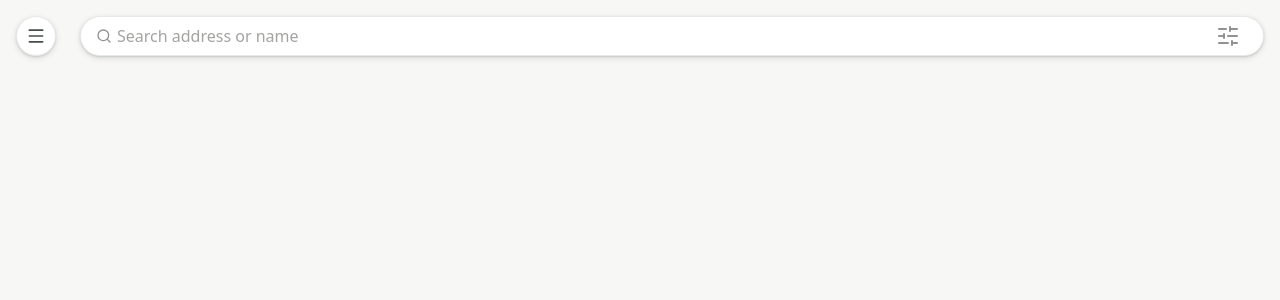
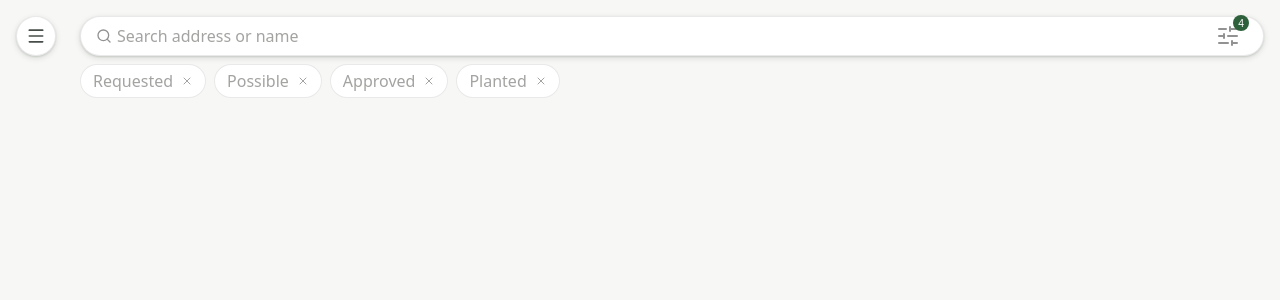
Before and after one commit to Hack4Impact-UMD/sustainable-saratoga, a React (Vite) app in the folder packages/frontend/: page / in a window 1280 px wide. Shown: the top 300 px of the page. Built offline with nearby package versions, Linux system fonts and the light colour scheme; no server answers; sample sign-in values are in the browser's storage; a web font is replaced by a local one; what arktype would draw is missing.

Commit message:
Added the filter chips under the search bar and improved the tailwind

```diff
--- a/packages/frontend/src/components/search/SearchBar.tsx
+++ b/packages/frontend/src/components/search/SearchBar.tsx
@@ -8,6 +8,8 @@ type SearchBarProps = {
   activeFilterCount: number;
   onQueryChange: (query: string) => void;
   onFilterClick: () => void;
+  activeFilters: { id: string; label: string }[];
+  onRemoveFilter: (id: string) => void;
 };
 
 export function SearchBar({
@@ -15,9 +17,13 @@ export function SearchBar({
   activeFilterCount,
   onQueryChange,
   onFilterClick,
+  activeFilters,
+  onRemoveFilter,
+
 }: SearchBarProps) {
-  return (
-    <div className="relative w-full">
+return (
+  <div className="w-full">
+    <div className="relative h-10 w-full">
       <Search
         aria-hidden="true"
         className="pointer-events-none absolute left-4 top-1/2 z-10 size-4 -translate-y-1/2 text-[#929292]"
@@ -30,7 +36,6 @@ export function SearchBar({
         placeholder="Search address or name"
         aria-label="Search trees"
         className="h-10 w-full rounded-[9999px]! border border-line-subtle! bg-surface! pl-9 pr-9 text-lg text-[#555555] shadow-1 placeholder:text-[#A3A3A1] focus-visible:ring-2 focus-visible:ring-[#c8d8cd]"
-
       />
 
       {query.length > 0 && (
@@ -51,21 +56,42 @@ export function SearchBar({
         variant="ghost"
         size="sm"
         onClick={onFilterClick}
-        aria-label={`Filters${
-          activeFilterCount > 0
-            ? `, ${activeFilterCount} active`
-            : ""
-        }`}
-        className="absolute right-4 top-1/2 z-10 size-10 -translate-y-1/2 rounded-full text-[#929292] hover:bg-[#eaeae7] active:translate-y-[-50%]! active:scale-100! active:transform-none!"
-        >
+        aria-label={`Filters${activeFilterCount > 0 ? `, ${activeFilterCount} active` : ""}`}
+        className="absolute! right-4! top-1/2! z-10! size-10! -translate-y-1/2! transform-none! rounded-full! text-[#929292]! hover:bg-[#eaeae7]! active:translate-y-[-50%]! active:scale-100!"
+      >
         <SlidersHorizontal className="size-6" />
 
         {activeFilterCount > 0 && (
-          <span className="absolute -right-0.5 -top-0.5 flex size-4 items-center justify-center rounded-full bg-primary text-[10px] text-primary-foreground">
-            {activeFilterCount}
-          </span>
+            <span
+                style={{
+                backgroundColor: "rgb(46, 97, 59)",
+                color: "#FFFFFF",
+                }}
+                className="absolute -right-0.5 -top-0.5 flex size-4 items-center justify-center rounded-full text-[10px] font-medium"
+            >
+                {activeFilterCount}
+            </span>
         )}
       </Button>
     </div>
-  );
+
+    {/* the bubble chipd that go under the search bar based on what is selected in the filter*/}
+    {activeFilters.length > 0 && (
+      <div className="mt-2 flex flex-wrap gap-2">
+        {activeFilters.map((filter) => (
+          <button
+            key={filter.id}
+            type="button"
+            onClick={() => onRemoveFilter(filter.id)}
+            className="inline-flex items-center gap-2 rounded-full border border-line-subtle bg-surface px-3 py-1 text-sm text-[#A3A3A1] shadow-sm hover:bg-[#eaeae7]"
+            aria-label={`Remove ${filter.label} filter`}
+          >
+            {filter.label}
+            <X aria-hidden="true" className="size-3" />
+          </button>
+        ))}
+      </div>
+    )}
+  </div>
+);
 }
--- a/packages/frontend/src/lib/search.ts
+++ b/packages/frontend/src/lib/search.ts
@@ -1,11 +1,10 @@
 import type { MapMarker } from "@repo/common";
 
 
- //Searches by address and species, ignoring capitalization and leading/trailing whitespace
+ // searches by address and species, ignoring capitalization and leading/trailing whitespace
 export function matchesSearch(marker: MapMarker, query: string): boolean {
   const normalizedQuery = query.trim().toLowerCase();
 
-  //an empty search should return every marker.
   if (!normalizedQuery) {
     return true;
   }
--- a/packages/frontend/src/routes/index.tsx
+++ b/packages/frontend/src/routes/index.tsx
@@ -1,12 +1,15 @@
 import { useState } from "react";
 import { createFileRoute, redirect } from "@tanstack/react-router";
 import { FilterSheet } from "@frontend/components/filters/FilterSheet.tsx";
-import { DEFAULT_FILTERS } from "@frontend/lib/filters.ts";
+import {
+  DEFAULT_FILTERS,
+  type Filters,
+} from "@frontend/lib/filters.ts";
 import { SearchBar } from "@frontend/components/search/SearchBar";
+import type { TreeStatus } from "@repo/common";
+
 
 export const Route = createFileRoute("/")({
-  // Temporary: the landing page has no signed-out view yet, so send visitors to
-  // sign in instead of showing a blank page.
   beforeLoad: ({ context, location }) => {
     if (!context.auth.isAuthed) {
       throw redirect({
@@ -18,30 +21,70 @@ export const Route = createFileRoute("/")({
   component: Home,
 });
 
+const STATUS_LABEL: Record<TreeStatus, string> = {
+  requested: "Requested",
+  possible: "Possible",
+  approved: "Approved",
+  planted: "Planted",
+};
+
 /** Landing page. Placeholder until the designs are built. */
 function Home() {
   const [isFilterOpen, setIsFilterOpen] = useState(false);
   const [query, setQuery] = useState("");
-  // return null;
-  // this is a placeholder until the search bar is built
+  const [appliedFilters, setAppliedFilters] =
+    useState<Filters>(DEFAULT_FILTERS);
+
+  const activeFilters = [
+  ...appliedFilters.years.map((year) => ({
+    id: `year-${year}`,
+    label: String(year),
+  })),
+  ...appliedFilters.statuses.map((status) => ({
+    id: `status-${status}`,
+    label: STATUS_LABEL[status],
+  })),
+];
+
+  function removeFilter(id: string) {
+  if (id.startsWith("year-")) {
+    const year = Number(id.replace("year-", ""));
+
+    setAppliedFilters((current) => ({
+      ...current,
+      years: current.years.filter((y) => y !== year),
+    }));
+
+    return;
+  }
+
+  const status = id.replace("status-", "") as TreeStatus;
+
+  setAppliedFilters((current) => ({
+    ...current,
+    statuses: current.statuses.filter((s) => s !== status),
+  }));
+}
+
   return (
     <>
-    <div className="absolute left-20 right-4 top-4 z-50">
+      <div className="absolute left-20 right-4 top-4 z-50">
         <SearchBar
           query={query}
-          activeFilterCount={0}
+          activeFilterCount={activeFilters.length}
+          activeFilters={activeFilters}
           onQueryChange={setQuery}
           onFilterClick={() => setIsFilterOpen(true)}
+          onRemoveFilter={removeFilter}
         />
       </div>
 
-
-    <FilterSheet
-      open={isFilterOpen}
-      onClose={() => setIsFilterOpen(false)}
-      applied={DEFAULT_FILTERS}
-      onApply={(f) => console.log("apply", f)}
-    />
+      <FilterSheet
+        open={isFilterOpen}
+        onClose={() => setIsFilterOpen(false)}
+        applied={appliedFilters}
+        onApply={setAppliedFilters}
+      />
     </>
   );
 }
```
